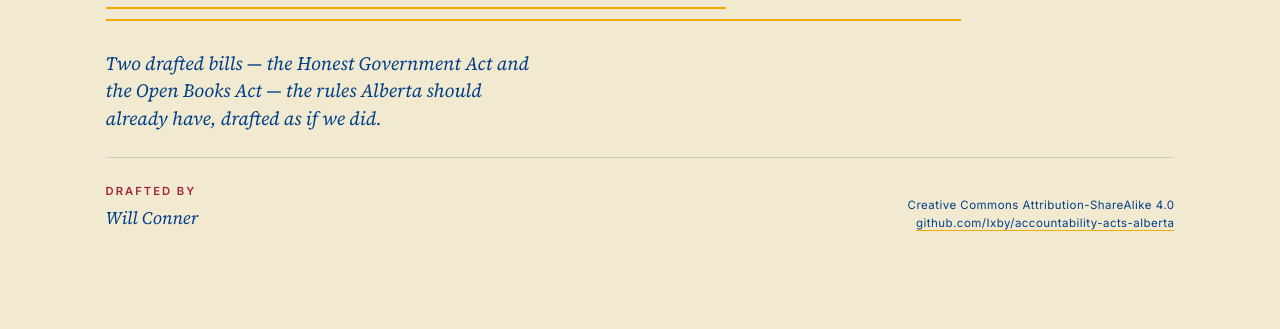
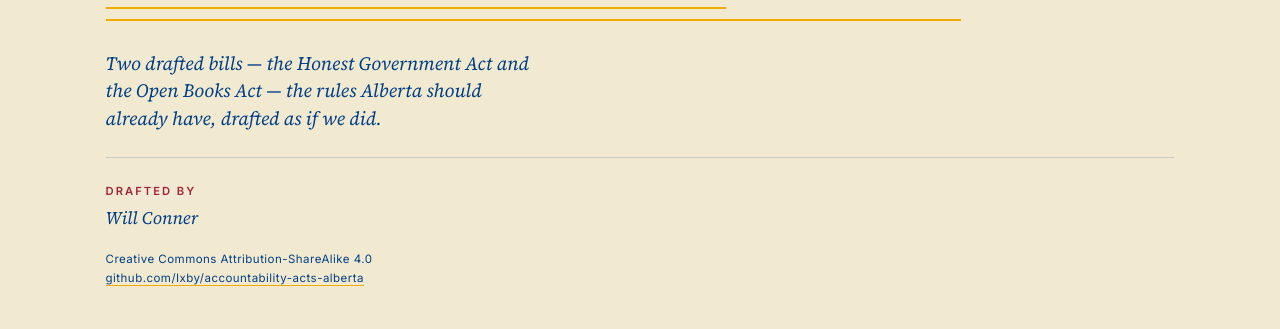
Before and after one commit to Ixby/accountability-acts-alberta, a website: page policy-brief.html in a window 1280 px wide. Shown: the part 471-800 px from the top of the page. Drawn offline with Linux system fonts and the light colour scheme.

Commit message:
Cover: collapse foot block from 50/50 grid to single left column
The two-column "DRAFTED BY · Will Conner | License · URL" layout was a
50/50 split that competed with the title for visual weight. Stacking
into a single left-aligned column reads cleaner and lets the title hold
the eye unchallenged.

```diff
--- a/policy-brief.html
+++ b/policy-brief.html
@@ -129,10 +129,7 @@ body {
   color: #003f87;
 }
 .cover-foot-grid {
-  display: flex;
-  justify-content: space-between;
-  align-items: flex-end;
-  gap: 2rem;
+  display: block;
 }
 .cover-foot-name-label {
   display: block;
@@ -144,13 +141,15 @@ body {
   margin-bottom: 0.3em;
 }
 .cover-foot-author {
+  display: block;
   font-family: "Source Serif 4", Georgia, serif;
   font-style: italic;
   font-size: 1.1rem;
   color: #003f87;
+  margin-bottom: 1em;
 }
 .cover-foot-license {
-  text-align: right;
+  display: block;
   font-size: 0.72rem;
   letter-spacing: 0.04em;
 }
```
Also changed, not shown: 2 other files.
